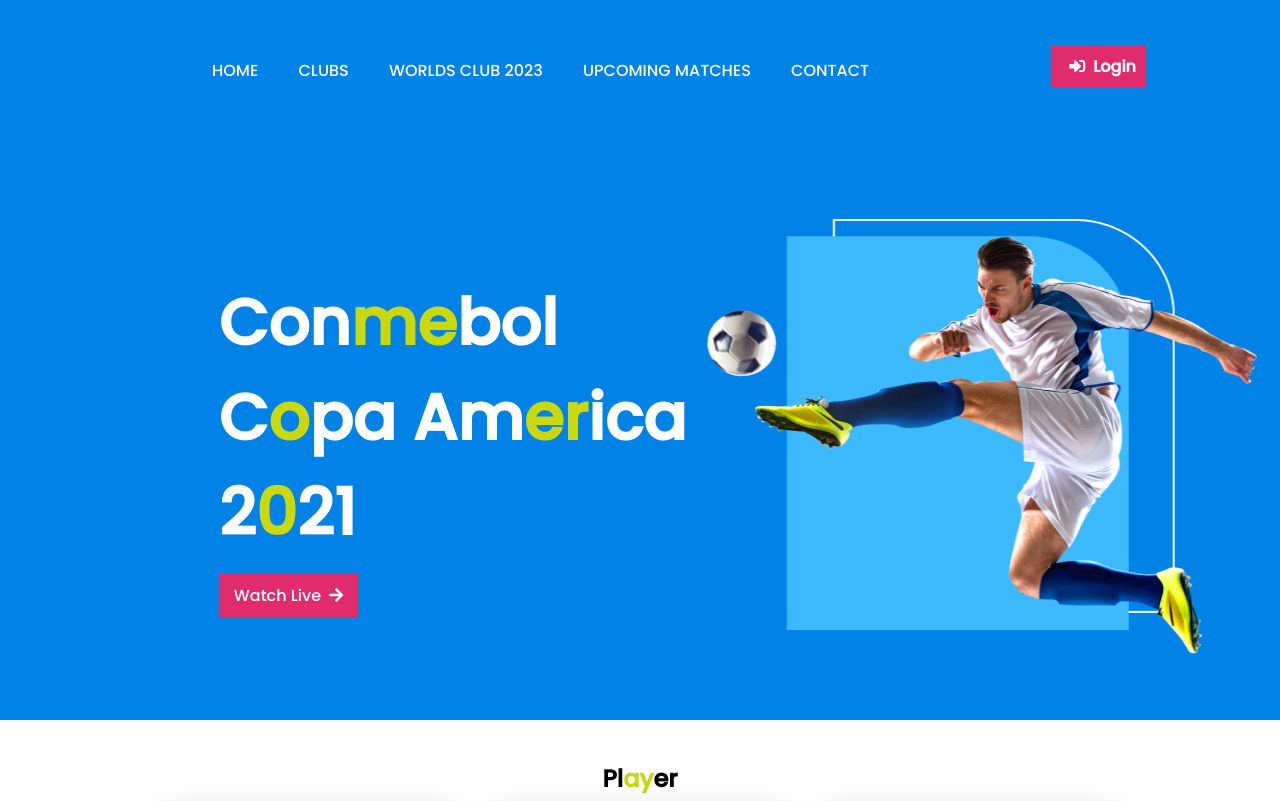
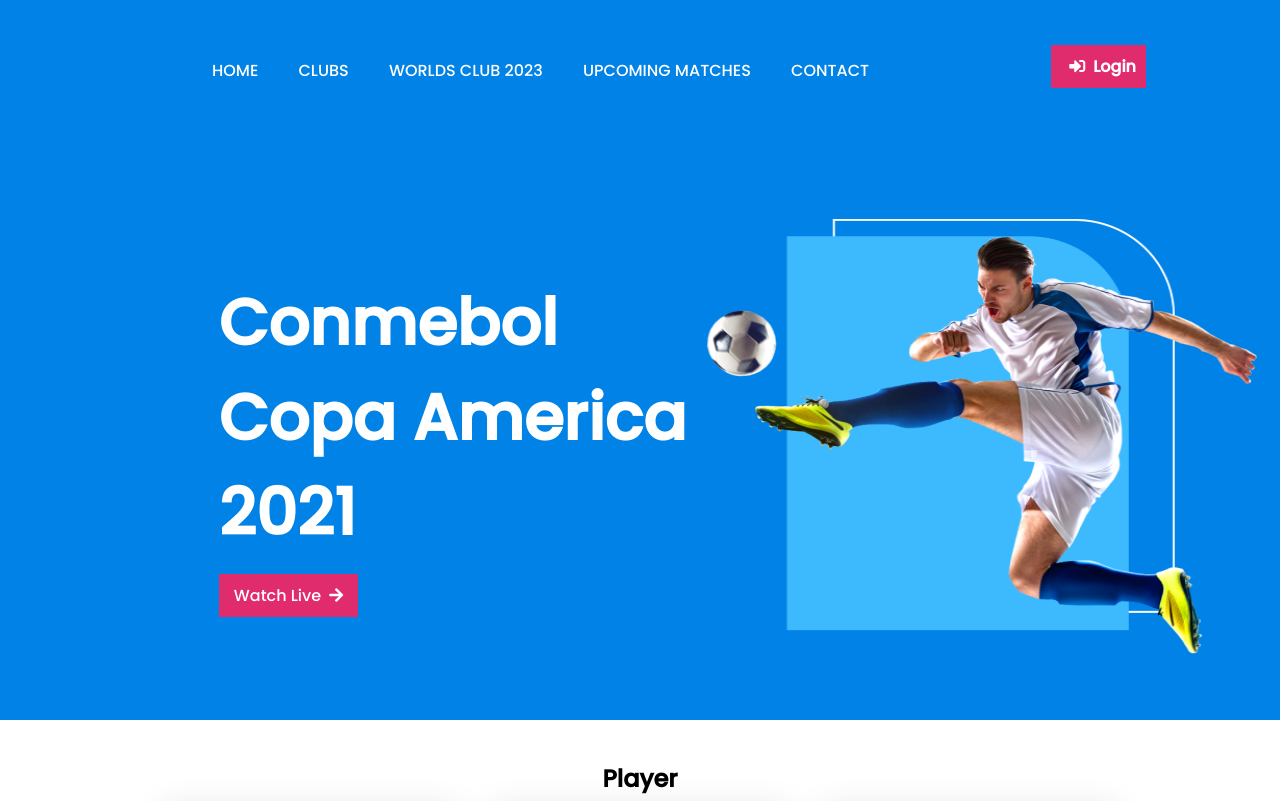
Before and after one commit to Tarikul-Islam-Saykat/Football-Site, a plain HTML site: page index.html in a window 1280 px wide. Shown: the top 801 px of the page. Drawn offline with Linux system fonts and the light colour scheme.

Commit message:
Small Change

```diff
--- a/CSS/style.css
+++ b/CSS/style.css
@@ -6,10 +6,6 @@
     font-family: 'Poppins', sans-serif;
     margin: 0;
     padding: 0;
-}
-span{
-    color: rgb(203, 216, 14);
-
 }
 span:hover{
    color: blueviolet;
--- a/index.html
+++ b/index.html
@@ -40,9 +40,9 @@
         <section class="top-banner Intro-container">
             <div class="half-width">
 
-                <h1>Con<span>me</span>bol<br>
-                    C<span>o</span>pa Am<span>er</span></span>ica<br>
-                    2<span>0</span>21</h1>
+                <h1>Conmebol<br>
+                    Copa America<br>
+                    2021</h1>
 
                 <a class="link-button" href="https://www.google.com/search?q=copa+america+football&rlz=1C1ASRM_enBD834BD834&oq=copa+america+football+&aqs=chrome..69i57j35i39l2j69i59l2j69i60l3.7869j0j7&sourceid=chrome&ie=UTF-8" type="button">Watch Live<i class="fas fa-arrow-right"></i></a>
             </div>
```
